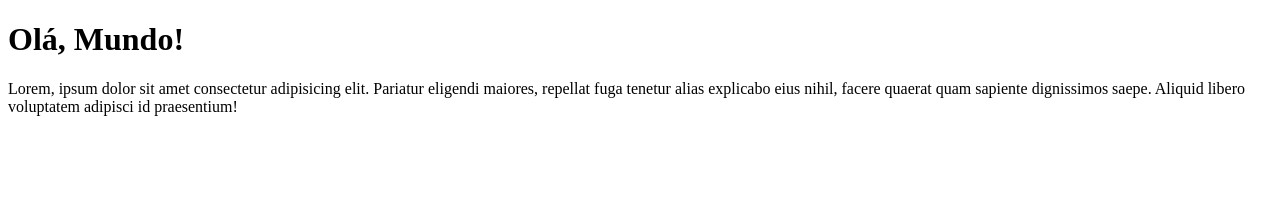
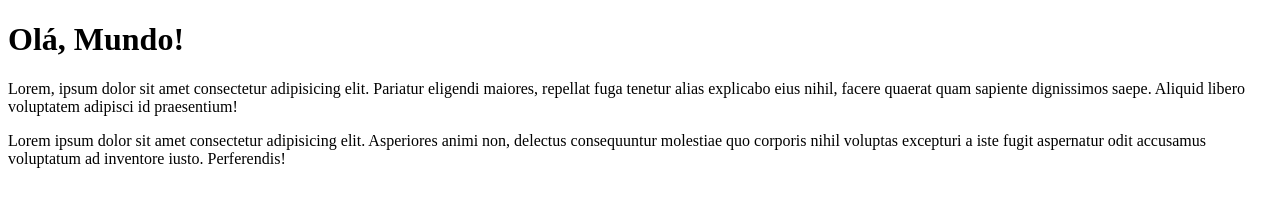
Before and after one commit to AndreiaMacedo/Ol--Mundo, a plain HTML site: page site-exemplo/index.html in a window 1280 px wide. Drawn offline with Linux system fonts and the light colour scheme.

Commit message:
adicionei um paragrafo

```diff
--- a/site-exemplo/index.html
+++ b/site-exemplo/index.html
@@ -14,5 +14,11 @@
        facere quaerat quam sapiente dignissimos saepe.
        Aliquid libero voluptatem adipisci id praesentium!
     </p>
+    <p>
+        Lorem ipsum dolor sit amet consectetur adipisicing elit.
+        Asperiores animi non, delectus consequuntur molestiae quo corporis nihil voluptas excepturi
+        a iste fugit aspernatur odit accusamus voluptatum ad inventore iusto.
+        Perferendis!
+    </p>
 </body>
 </html>
```
